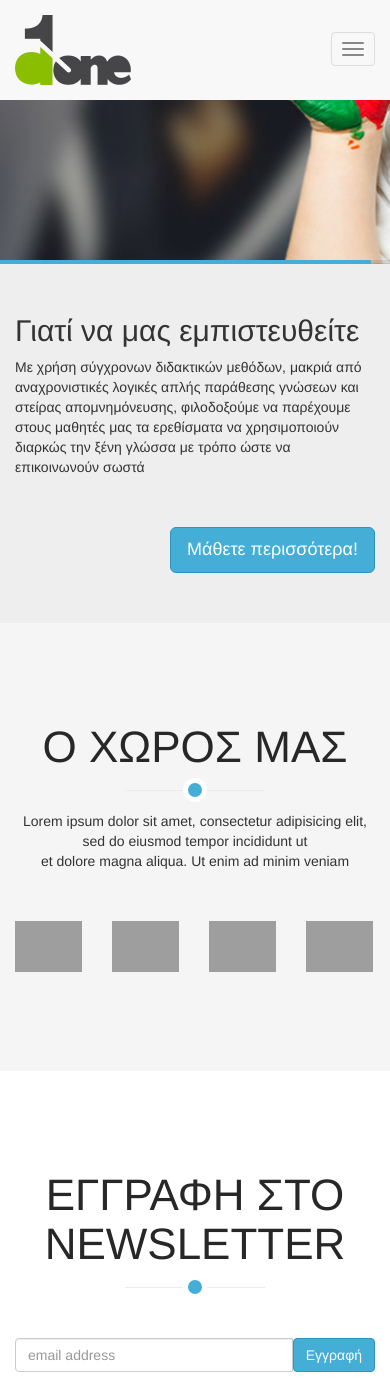
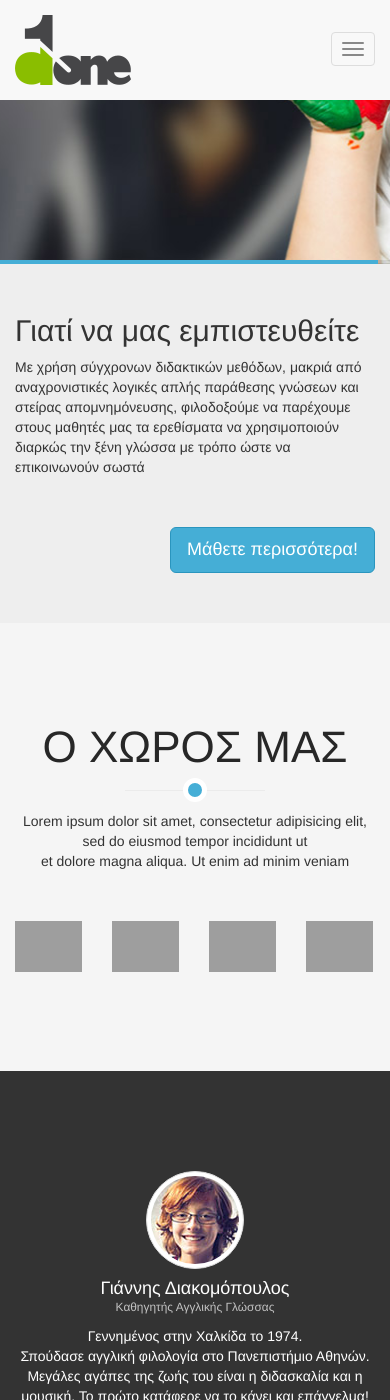
Before and after one commit to Codefully/done, a Jekyll site: the page built from index.html, in a window 390 px wide and 1400 px high, scrolled down 394 px, cut to the strip 0-1400 px from the top of the window. Built offline with Jekyll 4.4.1, drawn with Linux system fonts in a browser that asks for light colours; some of the changed text lies outside the part shown; grey boxes are pictures that could not be loaded.

Commit message:
added a section with a brief CV in index

```diff
--- a/css/main.scss
+++ b/css/main.scss
@@ -521,7 +521,7 @@
   transition: none;
 }
 #testimonial {
-  background: #333333 url(../images/testimonial/bg.jpg) no-repeat 0 0;
+  background: #333333;
   background-size: cover;
   padding: 100px 0;
   color: #fff;
--- a/index.html
+++ b/index.html
@@ -26,8 +26,8 @@
                         <div class="col-sm-6">
                             <div class="carousel-content">
                                 <h2>Οι εγγραφες αρχισαν</h2>
-                                <!-- <p>Οι εγγραφές για το 2015 άρχισαν</p> -->
-                                <a class="btn btn-primary btn-lg" href="#">Read More</a>
+                                <p>Οι εγγραφές για το σχολικό έτος 2015-2016 ξεκίνησαν.</p>
+                                <p> Καλέστε μας στo <b>22210 60463</b> ή στο <b>6972 331023</b> για περισσότερες πληροφορίες.</p>
                             </div>
                         </div>
                     </div>
@@ -679,47 +679,27 @@
         </div>
     </div>
 </section><!--/#animated-number-->
-
+{% endcomment %}
 
 <section id="testimonial">
     <div class="container">
         <div class="row">
-            <div class="col-sm-8 col-sm-offset-2">
-
-                <div id="carousel-testimonial" class="carousel slide text-center" data-ride="carousel">
-                    <!-- Wrapper for slides -->
-                    <div class="carousel-inner" role="listbox">
-                        <div class="item active">
-                            <p><img class="img-circle img-thumbnail" src="images/testimonial/01.jpg" alt=""></p>
-                            <h4>Louise S. Morgan</h4>
-                            <small>Treatment, storage, and disposal (TSD) worker</small>
-                            <p>Lorem ipsum dolor sit amet, consectetur adipisicing elit, sed do eiusmod tempor incididunt ut et dolore magna aliqua. Ut enim ad minim veniam</p>
-                        </div>
-                        <div class="item">
-                            <p><img class="img-circle img-thumbnail" src="images/testimonial/01.jpg" alt=""></p>
-                            <h4>Louise S. Morgan</h4>
-                            <small>Treatment, storage, and disposal (TSD) worker</small>
-                            <p>Lorem ipsum dolor sit amet, consectetur adipisicing elit, sed do eiusmod tempor incididunt ut et dolore magna aliqua. Ut enim ad minim veniam</p>
-                        </div>
-                    </div>
-
-                    <!-- Controls -->
-                    <div class="btns">
-                        <a class="btn btn-primary btn-sm" href="#carousel-testimonial" role="button" data-slide="prev">
-                            <span class="fa fa-angle-left" aria-hidden="true"></span>
-                            <span class="sr-only">Previous</span>
-                        </a>
-                        <a class="btn btn-primary btn-sm" href="#carousel-testimonial" role="button" data-slide="next">
-                            <span class="fa fa-angle-right" aria-hidden="true"></span>
-                            <span class="sr-only">Next</span>
-                        </a>
-                    </div>
-                </div>
+            <div class="col-sm-8 col-sm-offset-2 text-center">
+              <p><img class="img-circle img-thumbnail" src="images/testimonial/01.jpg" alt=""></p>
+              <h4>Γιάννης Διακομόπουλος</h4>
+              <small>Καθηγητής Αγγλικής Γλώσσας</small>
+              <p>
+                Γεννημένος στην Χαλκίδα το 1974.<br>
+                Σπούδασε αγγλική φιλολογία στο Πανεπιστήμιο Αθηνών. <br>
+                Μεγάλες αγάπες της ζωής του είναι η διδασκαλία και η μουσική. Το πρώτο κατάφερε να το κάνει και επάγγελμα!<br>
+                Ελάτε από το φροντιστήριο στην Αργυροκαστρίτου 2 για να γνωρίσετε τον Γιάννη και το υπόλοιπο προσωπικό.<br>
+                Σας περιμένουμε!
+              </p>
             </div>
         </div>
     </div>
 </section><!--/#testimonial-->
-
+{% comment %}
 <section id="blog">
     <div class="container">
         <div class="section-header">
```
